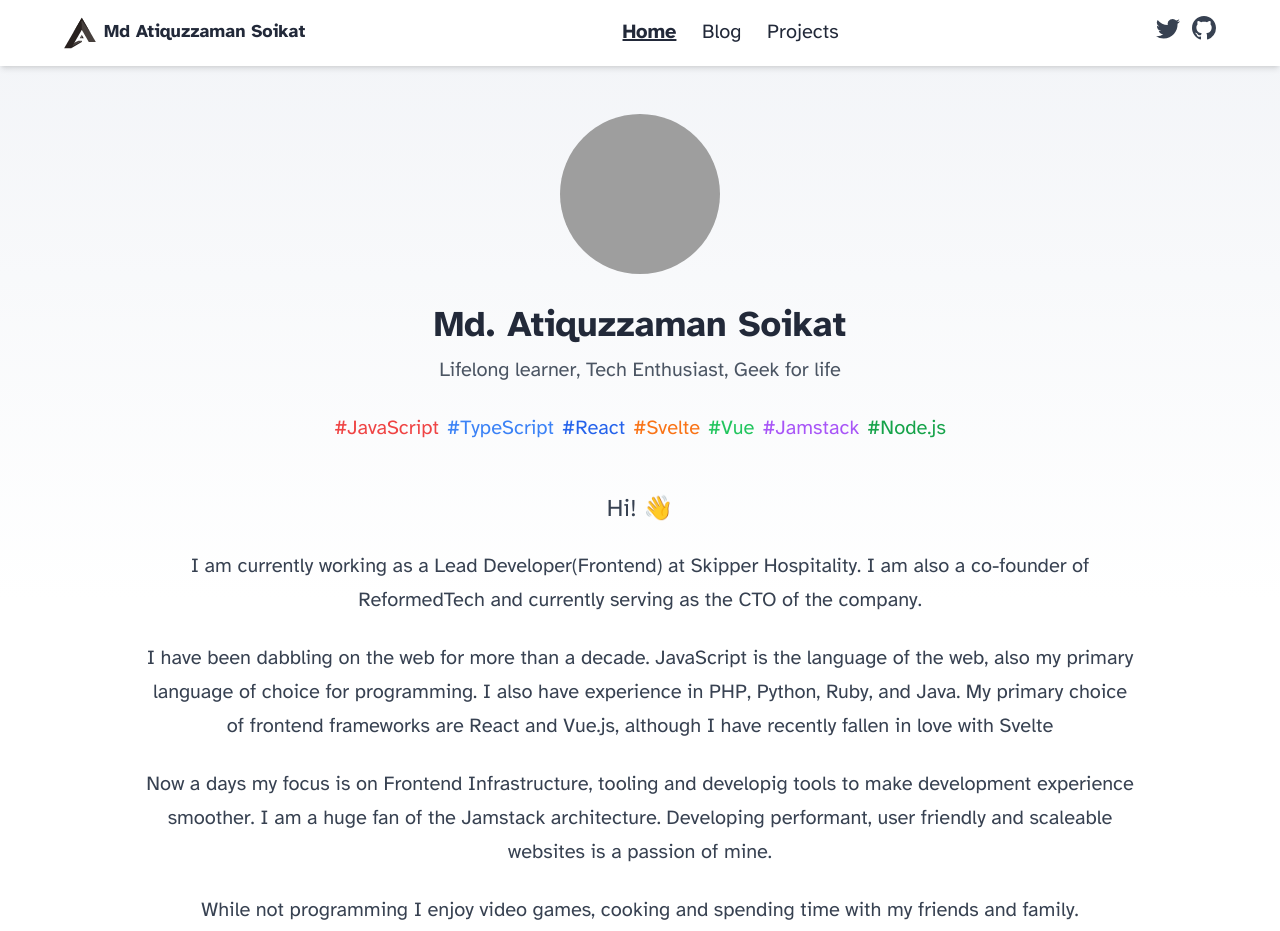
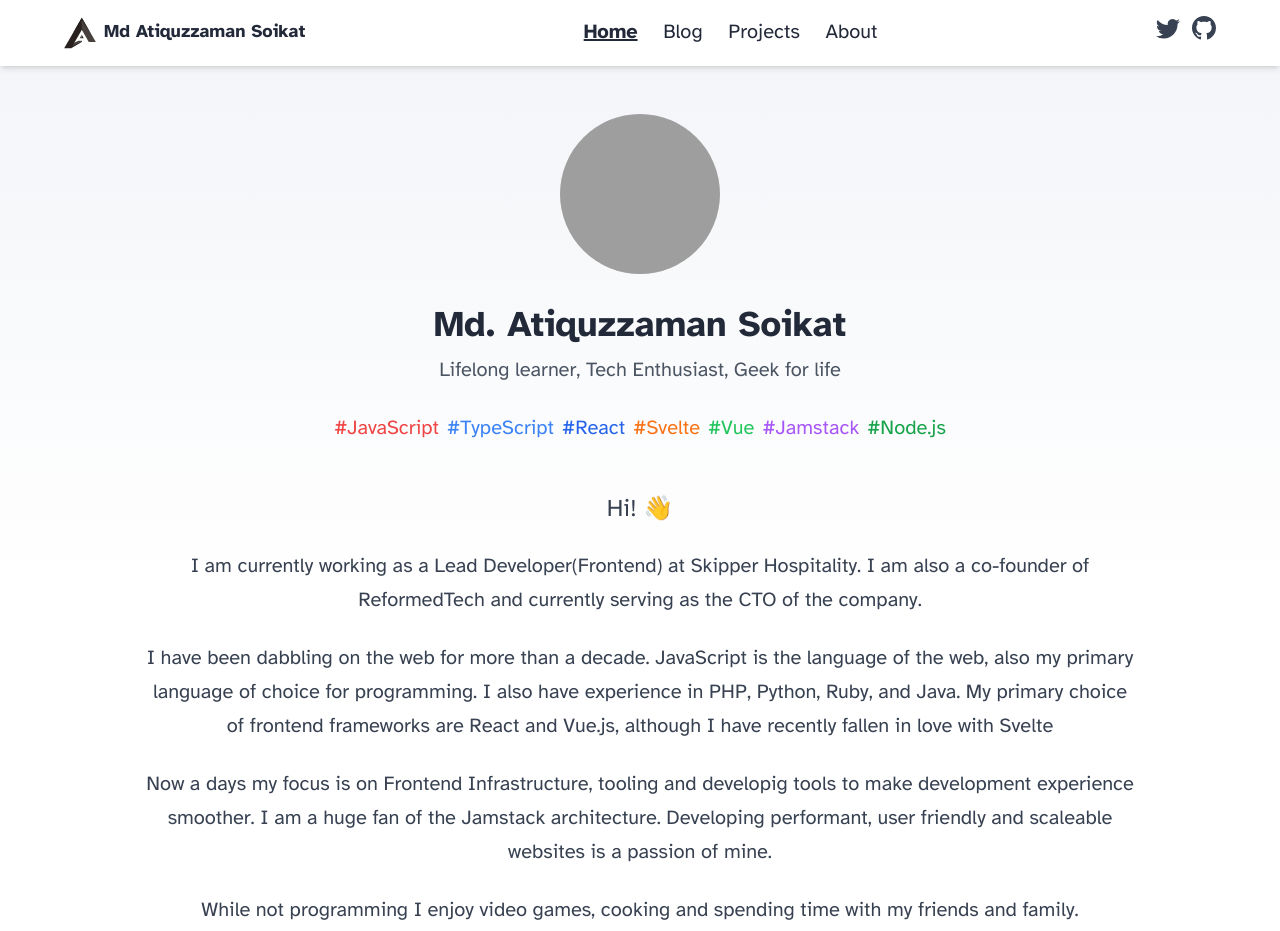
Before and after one commit to azs06/azs06.github.io, an Astro site: page / in a window 1280 px wide. Shown: the top 931 px of the page. Built offline with nearby package versions, Linux system fonts and the light colour scheme; Astro itself is replaced by a stand-in of ours; grey boxes are pictures that could not be loaded.

Commit message:
Added about link

```diff
--- a/src/components/Header.astro
+++ b/src/components/Header.astro
@@ -24,6 +24,7 @@ import { SITE_TITLE } from "../consts";
             <HeaderLink href="/blog">Blog</HeaderLink>
           </li>
           <li><HeaderLink href="/projects">Projects</HeaderLink></li>
+          <li><HeaderLink href="/about">About</HeaderLink></li>
         </ul>
       </div>
 
@@ -65,9 +66,9 @@ import { SITE_TITLE } from "../consts";
     .header-menu li {
       display: inline;
     }
-	.social-icons{
-		margin-left: auto !important;
-	}
+    .social-icons {
+      margin-left: auto !important;
+    }
   }
   .header-menu li {
     padding: 0.5em;
```
